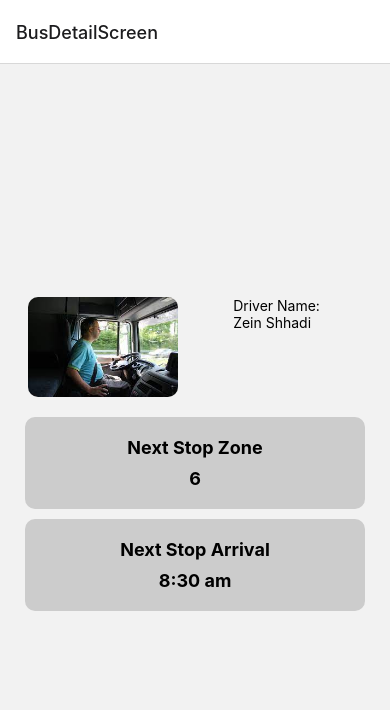
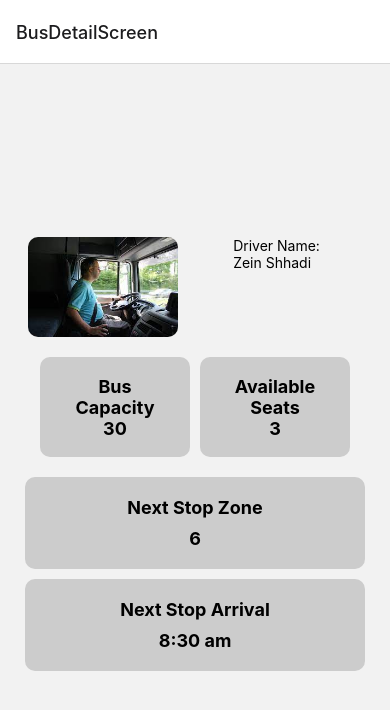
Before and after one commit to zeinshhadi/b-route-app, a React Native app in the folder frontend/: screen /BusDetailScreen in a window 390 px wide. Shown: the top 710 px of the page. Built offline with nearby package versions, Linux system fonts and the light colour scheme.

Commit message:
Frontend <> Added Style to the extracted component

```diff
--- /dev/null
+++ b/frontend/components/cards/SmallCardDetails.js
@@ -0,0 +1,43 @@
+import React from "react";
+import { Text, StyleSheet, View } from "react-native";
+
+const SmallCardDetails = () => {
+  return (
+    <View style={styles.rowInfo}>
+      <View style={styles.smallBusCardContainer}>
+        <Text style={styles.smallBusCardContainerText}>Bus Capacity</Text>
+        <Text style={styles.smallBusCardContainerText}>30</Text>
+      </View>
+      <View style={styles.smallBusCardContainer}>
+        <Text style={styles.smallBusCardContainerText}>Available Seats</Text>
+        <Text style={styles.smallBusCardContainerText}>3</Text>
+      </View>
+    </View>
+  );
+};
+
+export default SmallCardDetails;
+
+const styles = StyleSheet.create({
+  rowInfo: {
+    flexDirection: "row",
+    gap: 10,
+    justifyContent: "center",
+    alignItems: "flex-start",
+  },
+
+  smallBusCardContainer: {
+    padding: 20,
+    width: 150,
+    height: 100,
+    backgroundColor: "#ccc",
+    borderRadius: 10,
+    alignItems: "center",
+    justifyContent: "center",
+  },
+  smallBusCardContainerText: {
+    fontWeight: "bold",
+    textAlign: "center",
+    fontSize: 18,
+  },
+});
--- a/frontend/screens/userScreens/BusDetails.js
+++ b/frontend/screens/userScreens/BusDetails.js
@@ -2,11 +2,12 @@ import React from "react";
 import { Text, StyleSheet, View, Image, Platform } from "react-native";
 import Scard from "../../components/busDetails/Scard";
 import DriverDetailsCard from "../../components/cards/DriverDetailsCard";
+import SmallCardDetails from "../../components/cards/SmallCardDetails";
 const BusDetails = () => {
   return (
     <View style={styles.mainContianer}>
       <DriverDetailsCard />
-
+      <SmallCardDetails />
       <View style={styles.bigBusCardContainerMain}>
         <View style={styles.bigBusCardContainer}>
           <Text style={styles.bigBusCardContainerText}>Next Stop Zone</Text>
@@ -36,20 +37,6 @@ const styles = StyleSheet.create({
     alignItems: "flex-start",
   },
 
-  smallBusCardContainer: {
-    padding: 20,
-    width: 150,
-    height: 100,
-    backgroundColor: "#ccc",
-    borderRadius: 10,
-    alignItems: "center",
-    justifyContent: "center",
-  },
-  smallBusCardContainerText: {
-    fontWeight: "bold",
-    textAlign: "center",
-    fontSize: 18,
-  },
   bigBusCardContainerMain: {
     gap: 10,
   },
```
Also changed, not shown: frontend/components/cards/smallCard.js (deleted, +0 -21 lines).
